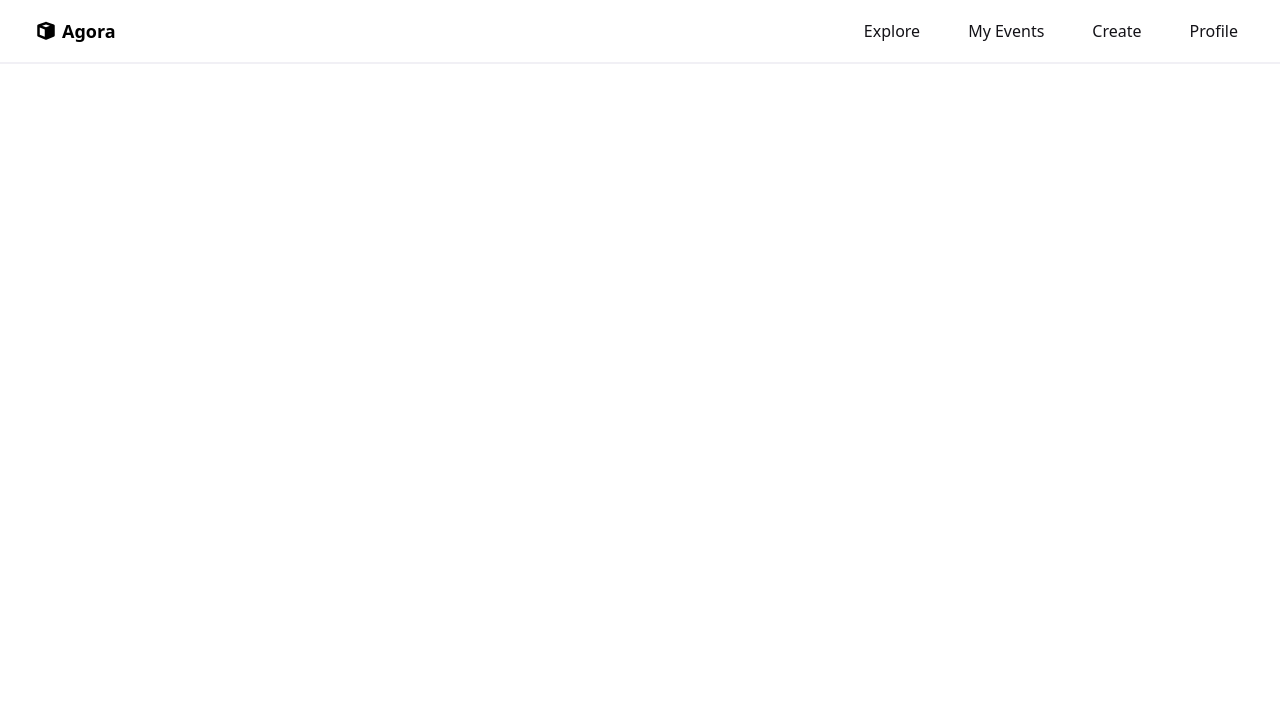
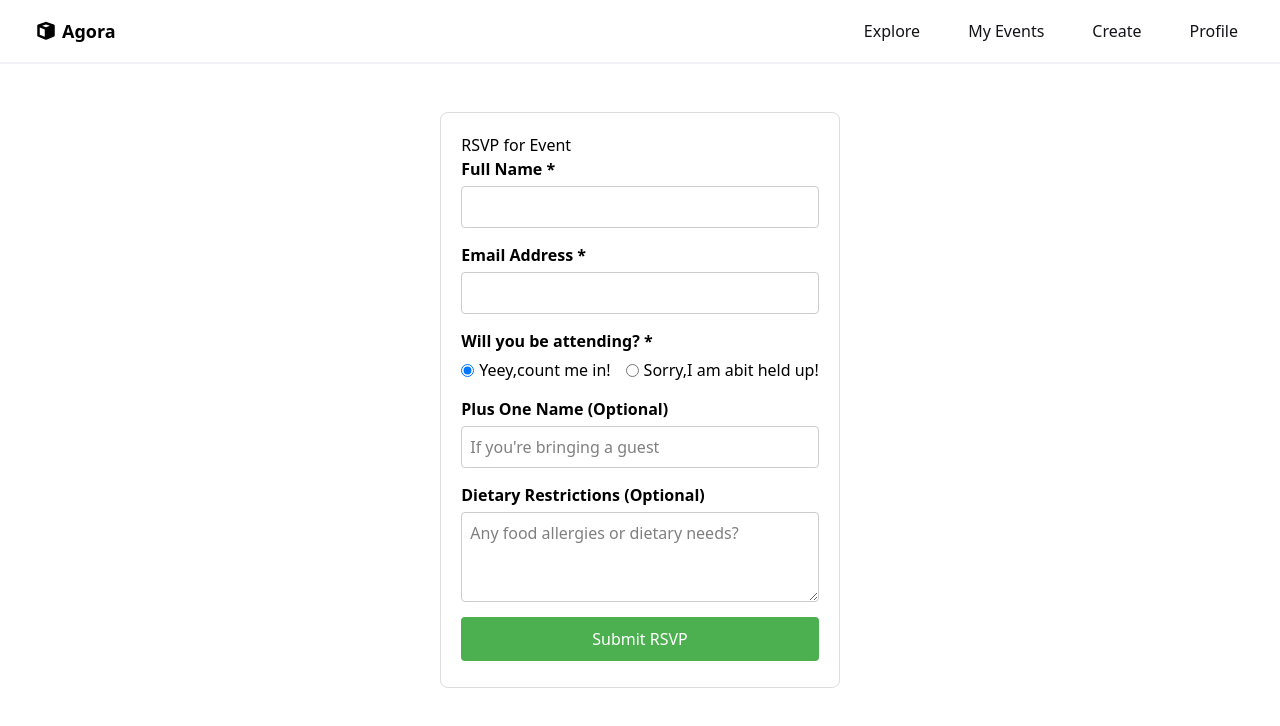
Before and after one commit to Nayaravis/agora-frontend, a React (Vite) app: page /events/1/rsvp in a window 1280 px wide. Shown: the top 726 px of the page. Built offline with nearby package versions, Linux system fonts and the light colour scheme.

Commit message:
i  have created the rsvp form and link to the navbar

```diff
--- a/package.json
+++ b/package.json
@@ -15,6 +15,7 @@
     "@mui/icons-material": "^7.2.0",
     "@mui/material": "^7.2.0",
     "@tailwindcss/vite": "^4.1.11",
+    "axios": "^1.11.0",
     "motion": "^12.23.7",
     "react": "^19.1.0",
     "react-dom": "^19.1.0",
--- a/src/App.css
+++ b/src/App.css
@@ -1 +1,75 @@
 @import "tailwindcss";
+
+.event-rsvp-container {
+  max-width: 600px;
+  margin: 0 auto;
+  padding: 20px;
+  border: 1px solid #ddd;
+  border-radius: 8px;
+}
+
+.rsvp-form {
+  display: flex;
+  flex-direction: column;
+  gap: 15px;
+}
+
+.form-group {
+  display: flex;
+  flex-direction: column;
+  gap: 5px;
+}
+
+.form-group label {
+  font-weight: bold;
+}
+
+input[type="text"],
+input[type="email"],
+textarea {
+  padding: 8px;
+  border: 1px solid #ccc;
+  border-radius: 4px;
+}
+
+.radio-group {
+  display: flex;
+  gap: 15px;
+}
+
+.radio-group label {
+  font-weight: normal;
+  display: flex;
+  align-items: center;
+  gap: 5px;
+}
+
+.error {
+  border-color: #ff4444;
+}
+
+.error-message {
+  color: #ff4444;
+  font-size: 0.9em;
+}
+
+.submit-button {
+  padding: 10px 15px;
+  background-color: #4CAF50;
+  color: white;
+  border: none;
+  border-radius: 4px;
+  cursor: pointer;
+}
+
+.submit-button:disabled {
+  background-color: #cccccc;
+  cursor: not-allowed;
+}
+
+.success-message {
+  color: #4CAF50;
+  font-weight: bold;
+  text-align: center;
+  padding: 20px;
+}
--- a/src/App.jsx
+++ b/src/App.jsx
@@ -3,7 +3,8 @@ import CreateEventForm from "./components/CreateEventForm"
 import EventsList from "./components/EventListPage"
 import NavBar from "./components/Navbar"
 import UserAccountPage from "./components/UserAccountPage"
-
+import EventRSVP from "./components/rsvp"
+import axios from 'axios';
 
 function App() {
   return (
@@ -14,6 +15,7 @@ function App() {
         <Route path="/" element={<EventsList />} />
         <Route path="/create" element={<CreateEventForm />} />
         <Route path="/profile" element={<UserAccountPage />} />
+        <Route path="/events/:eventId/rsvp" element={<EventRSVP />} />
         </Routes>
       </div>
     </Router>
--- a/src/components/EventCard.jsx
+++ b/src/components/EventCard.jsx
@@ -1,15 +1,14 @@
-import { motion } from "motion/react";
-import { Link } from "react-router";
+import { motion } from "framer-motion";
+import { Link } from "react-router-dom";
 
 function EventCard({ id, title, location, date, notes, createdBy, cardColor }) {
     return (
-        <Link to={`/events/${id}`}>
-            <div className="w-72 cursor-pointer">
+        <div className="w-72 cursor-pointer">
+            <Link to={`/events/${id}`}>
                 <motion.div
                     className={`${cardColor} w-full h-44 rounded-2xl`}
-                    whileHover={{scale: 1.1}}
+                    whileHover={{scale: 1.05}}
                 >
-
                 </motion.div>
                 <div className="py-3 px-3.5">
                     <p className="font-bold text-lg">{title}</p>
@@ -18,8 +17,18 @@ function EventCard({ id, title, location, date, notes, createdBy, cardColor }) {
                         <p>{date}</p>
                     </div>
                 </div>
+            </Link>
+
+            <div className="px-3.5 pb-3">
+                <Link
+                    to={`/events/${id}/rsvp`}
+                    className="block w-full py-2 text-center bg-blue-500 text-white rounded-lg hover:bg-blue-600 transition-colors"
+                    onClick={(e) => e.stopPropagation()}
+                >
+                    RSVP Now
+                </Link>
             </div>
-        </Link>
+        </div>
     )
 }
 
--- /dev/null
+++ b/src/components/rsvp.jsx
@@ -0,0 +1,180 @@
+import React, { useState } from 'react';
+import axios from 'axios';
+import { useNavigate, useParams } from 'react-router-dom';
+
+const EventRSVP = () => {
+  const navigate = useNavigate();
+  const { eventId } = useParams();
+
+  const [formData, setFormData] = useState({
+    name: '',
+    email: '',
+    rsvpStatus: 'yes',
+    plusOneName: '',
+    dietaryRestrictions: ''
+  });
+
+  const [submissionStatus, setSubmissionStatus] = useState(null);
+  const [errors, setErrors] = useState({});
+
+  const handleChange = (e) => {
+    const { name, value } = e.target;
+    setFormData(prev => ({
+      ...prev,
+      [name]: value
+    }));
+  };
+
+  const validateForm = () => {
+    const newErrors = {};
+    if (!formData.name.trim()) {
+      newErrors.name = 'Name is required';
+    }
+    if (!formData.email.trim()) {
+      newErrors.email = 'Email is required';
+    } else if (!/^[^\s@]+@[^\s@]+\.[^\s@]+$/.test(formData.email)) {
+      newErrors.email = 'Please enter a valid email';
+    }
+    setErrors(newErrors);
+    return Object.keys(newErrors).length === 0;
+  };
+
+  const handleSubmit = async (e) => {
+    e.preventDefault();
+    if (!validateForm()) {
+      return;
+    }
+
+    try {
+      setSubmissionStatus('submitting');
+      const response = await axios.post(`/api/events/${eventId}/rsvp`, formData);
+      if (response.status === 200 || response.status === 201) {
+        setSubmissionStatus('success');
+        setFormData({
+          name: '',
+          email: '',
+          rsvpStatus: 'yes',
+          plusOneName: '',
+          dietaryRestrictions: ''
+        });
+
+        navigate(`/events/${eventId}`);
+      } else {
+        setSubmissionStatus('error');
+      }
+    } catch (error) {
+      console.error('RSVP submission error:', error);
+      setSubmissionStatus('error');
+    }
+  };
+
+  return (
+    <div className="event-rsvp-container">
+      <h2>RSVP for Event</h2>
+
+      {submissionStatus === 'success' ? (
+        <div className="success-message">
+          <p>Thank you for your RSVP! We look forward to seeing you.</p>
+        </div>
+      ) : (
+        <form onSubmit={handleSubmit} className="rsvp-form">
+          <div className="form-group">
+            <label htmlFor="name">Full Name *</label>
+            <input
+              type="text"
+              id="name"
+              name="name"
+              value={formData.name}
+              onChange={handleChange}
+              className={errors.name ? 'error' : ''}
+            />
+            {errors.name && <span className="error-message">{errors.name}</span>}
+          </div>
+
+          <div className="form-group">
+            <label htmlFor="email">Email Address *</label>
+            <input
+              type="email"
+              id="email"
+              name="email"
+              value={formData.email}
+              onChange={handleChange}
+              className={errors.email ? 'error' : ''}
+            />
+            {errors.email && <span className="error-message">{errors.email}</span>}
+          </div>
+
+          <div className="form-group">
+            <label>Will you be attending? *</label>
+            <div className="radio-group">
+              <label>
+                <input
+                  type="radio"
+                  name="rsvpStatus"
+                  value="yes"
+                  checked={formData.rsvpStatus === 'yes'}
+                  onChange={handleChange}
+                />
+                Yeey,count me in!
+              </label>
+              <label>
+                <input
+                  type="radio"
+                  name="rsvpStatus"
+                  value="no"
+                  checked={formData.rsvpStatus === 'no'}
+                  onChange={handleChange}
+                />
+                Sorry,I am abit held up!
+              </label>
+            </div>
+          </div>
+
+          {formData.rsvpStatus === 'yes' && (
+            <>
+              <div className="form-group">
+                <label htmlFor="plusOneName">Plus One Name (Optional)</label>
+                <input
+                  type="text"
+                  id="plusOneName"
+                  name="plusOneName"
+                  value={formData.plusOneName}
+                  onChange={handleChange}
+                  placeholder="If you're bringing a guest"
+                />
+              </div>
+
+              <div className="form-group">
+                <label htmlFor="dietaryRestrictions">Dietary Restrictions (Optional)</label>
+                <textarea
+                  id="dietaryRestrictions"
+                  name="dietaryRestrictions"
+                  value={formData.dietaryRestrictions}
+                  onChange={handleChange}
+                  placeholder="Any food allergies or dietary needs?"
+                  rows="3"
+                />
+              </div>
+            </>
+          )}
+
+          <button
+            type="submit"
+            className="submit-button"
+            disabled={submissionStatus === 'submitting'}
+          >
+            {submissionStatus === 'submitting' ? 'Submitting...' : 'Submit RSVP'}
+          </button>
+
+          {submissionStatus === 'error' && (
+            <div className="error-message">
+              There was an error submitting your RSVP. Please try again.
+            </div>
+          )}
+        </form>
+      )}
+    </div>
+  );
+};
+
+export default EventRSVP;
```
Also changed, not shown: 1 other file (tests, documents, lock files or other folders).
